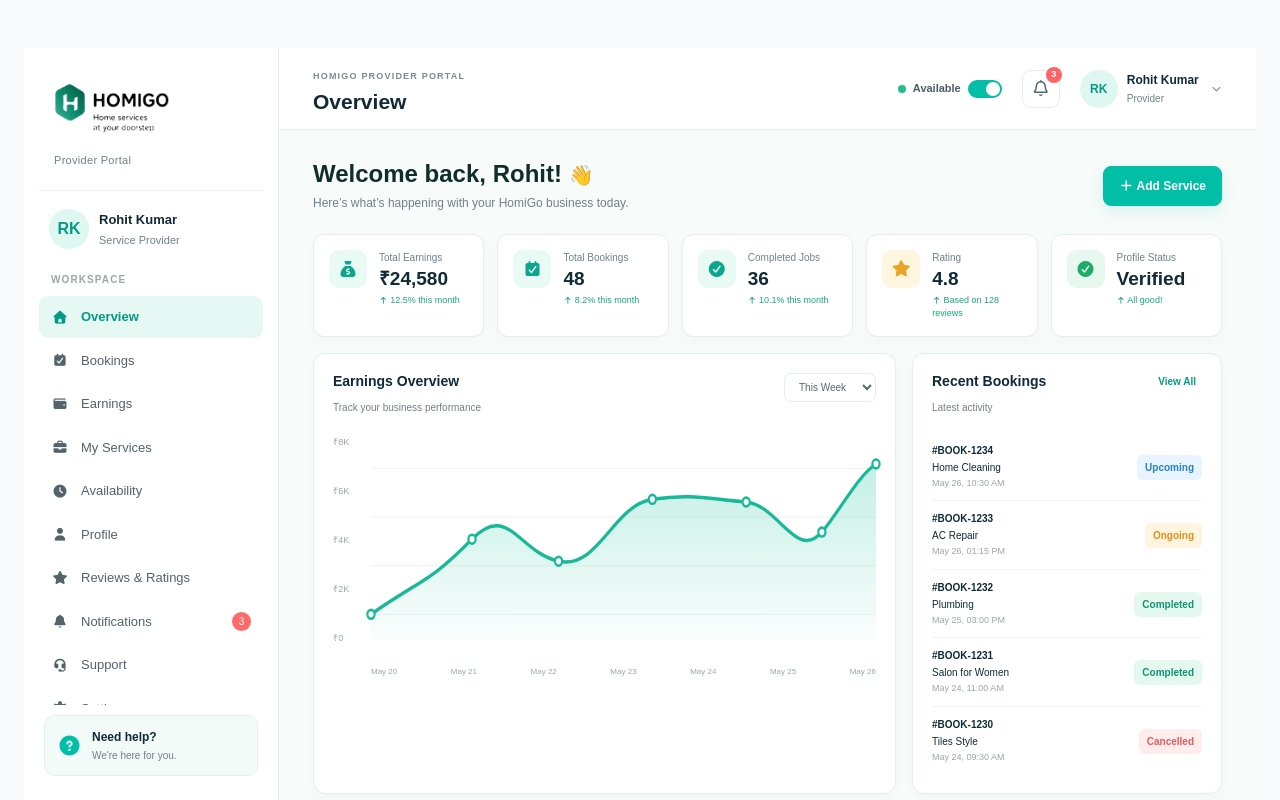
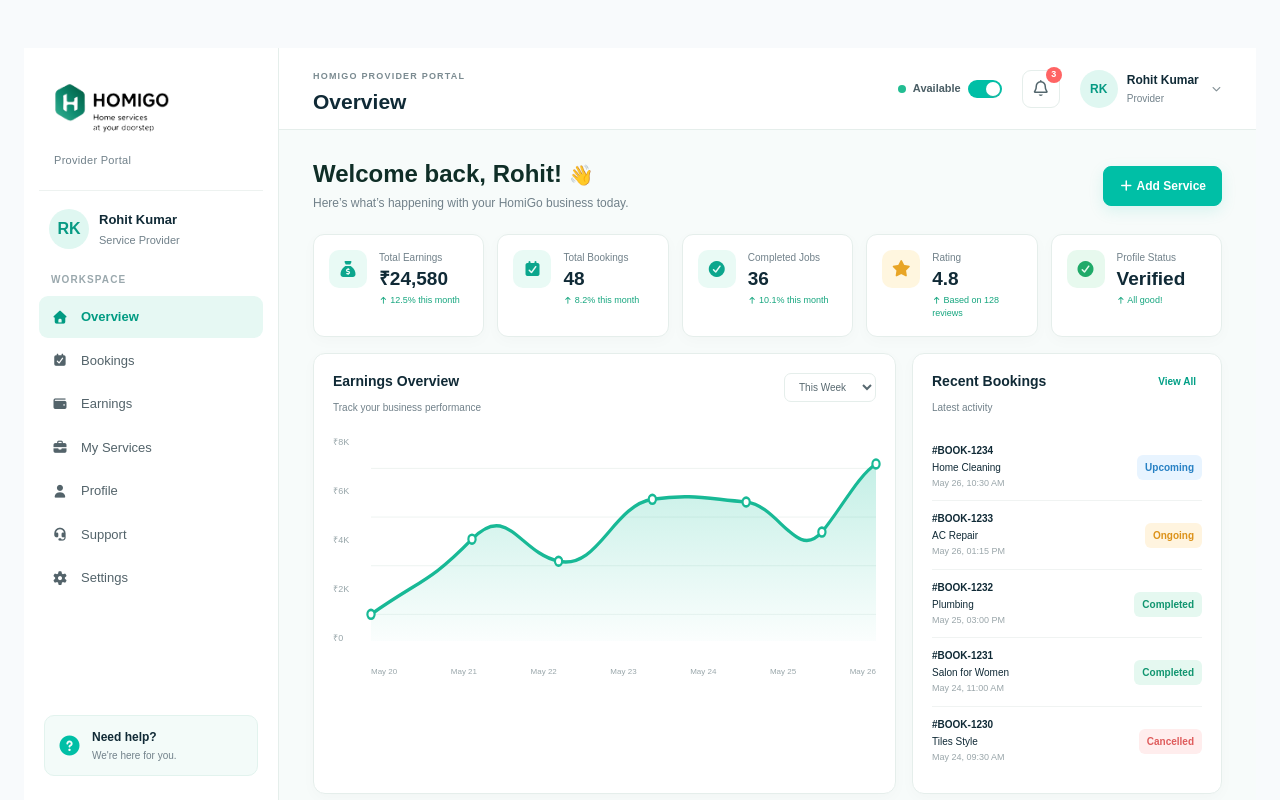
Before and after one commit to Oilia-basu/HomiGo, a React (Vite) app in the folder frontend/: page /provider in a window 1280 px wide. Shown: the top 800 px of the page. Built offline with nearby package versions, Linux system fonts and the light colour scheme.

Commit message:
Update service provider dashboard

```diff
--- a/frontend/src/landing_Page/serviceprovider/ServiceProviderPage.jsx
+++ b/frontend/src/landing_Page/serviceprovider/ServiceProviderPage.jsx
@@ -6,10 +6,7 @@ const menuItems = [
     { id: "bookings", label: "Bookings", icon: "fa-calendar-check" },
     { id: "earnings", label: "Earnings", icon: "fa-wallet" },
     { id: "services", label: "My Services", icon: "fa-briefcase" },
-    { id: "availability", label: "Availability", icon: "fa-clock" },
     { id: "profile", label: "Profile", icon: "fa-user" },
-    { id: "reviews", label: "Reviews & Ratings", icon: "fa-star" },
-    { id: "notifications", label: "Notifications", icon: "fa-bell", badge: 3 },
     { id: "support", label: "Support", icon: "fa-headset" },
     { id: "settings", label: "Settings", icon: "fa-gear" },
 ];
@@ -119,6 +116,7 @@ function ServiceProviderPage() {
             {mobileMenu && <button className="provider-overlay" onClick={() => setMobileMenu(false)} aria-label="Close menu" />}
 
             <main className="provider-main">
+                {activePage === "overview" && (
                 <header className="provider-topbar">
                     <button className="provider-mobile-toggle" onClick={() => setMobileMenu(true)}>
                         <i className="fa-solid fa-bars" />
@@ -135,7 +133,8 @@ function ServiceProviderPage() {
                                 <span />
                             </button>
                         </div>
-                        <div className="provider-notification-wrap">
+                        {activePage === "overview" && (
+                            <div className="provider-notification-wrap">
                             <button className="provider-icon-button" onClick={() => setShowNotifications(!showNotifications)}>
                                 <i className="fa-regular fa-bell" />
                                 <b>3</b>
@@ -149,6 +148,7 @@ function ServiceProviderPage() {
                                 </div>
                             )}
                         </div>
+                        )}
                         <div className="provider-top-user">
                             <div className="provider-avatar small">{initials}</div>
                             <div><strong>{providerName}</strong><span>Provider</span></div>
@@ -156,8 +156,10 @@ function ServiceProviderPage() {
                         </div>
                     </div>
                 </header>
+            )}
 
                 <section className="provider-content">
+                    {activePage !== "overview" && <button className="provider-mobile-toggle provider-section-mobile-toggle" onClick={() => setMobileMenu(true)} aria-label="Open menu"><i className="fa-solid fa-bars" /></button>}
                     {activePage === "overview" && (
                         <>
                             <div className="provider-welcome">
@@ -233,13 +235,7 @@ function ServiceProviderPage() {
 
                     {activePage === "services" && <DashboardSection title="My Services" subtitle="Manage the services, pricing and status visible to HomiGo customers."><div className="provider-service-grid">{services.map((service) => <div className="provider-service-card" key={service.name}><div className="service-card-icon"><i className="fa-solid fa-briefcase" /></div><div><h3>{service.name}</h3><p>{service.bookings} bookings this month</p><strong>{service.price}</strong></div><StatusBadge status={service.status} /><button className="provider-outline-btn">Edit Service</button></div>)}</div></DashboardSection>}
 
-                    {activePage === "availability" && <DashboardSection title="Availability" subtitle="Set when customers can request your services."><div className="provider-panel availability-panel"><div className="availability-header"><div><h3>Service Availability</h3><p>Customers can book you during your active hours.</p></div><button onClick={() => setAvailability(!availability)} className={`availability-big-toggle ${availability ? "on" : "off"}`}><span /> {availability ? "Available for bookings" : "Currently offline"}</button></div>{["Monday","Tuesday","Wednesday","Thursday","Friday","Saturday","Sunday"].map((day) => <div className="day-row" key={day}><strong>{day}</strong><span>09:00 AM — 07:00 PM</span><i className="fa-solid fa-circle-check" /></div>)}</div></DashboardSection>}
-
                     {activePage === "profile" && <DashboardSection title="Profile" subtitle="Keep your provider profile and verification details updated."><div className="provider-profile-layout"><div className="provider-panel profile-card"><div className="large-avatar">{initials}</div><h2>{providerName}</h2><p>Professional Service Provider</p><StatusBadge status="Verified" /><button className="provider-primary-btn">Edit Profile</button></div><div className="provider-panel details-card"><h3>Professional Details</h3><div className="detail-grid"><div><span>Email</span><strong>{savedUser?.email || "provider@homigo.com"}</strong></div><div><span>Phone</span><strong>+91 98765 43210</strong></div><div><span>Service Area</span><strong>Kolkata & nearby areas</strong></div><div><span>Experience</span><strong>5+ years</strong></div><div><span>Verification</span><strong>Identity Verified ✓</strong></div><div><span>Joined HomiGo</span><strong>January 2026</strong></div></div></div></div></DashboardSection>}
-
-                    {activePage === "reviews" && <DashboardSection title="Reviews & Ratings" subtitle="See what customers say about your work."><div className="provider-review-summary"><div><strong>4.8</strong><span>★ ★ ★ ★ ★</span><small>128 total reviews</small></div><div className="rating-bars">{[[5,82],[4,12],[3,4],[2,1],[1,1]].map(([star, width]) => <div key={star}><span>{star} ★</span><div><i style={{ width: `${width}%` }} /></div><b>{width}%</b></div>)}</div></div><div className="provider-panel review-list">{["Excellent service and very professional.","Arrived on time and completed the work perfectly.","Very polite and helpful. Highly recommended!"].map((text,i)=><div className="review-row" key={i}><div className="review-avatar">{["AS","PM","RK"][i]}</div><div><strong>{["Ananya S.","Priya M.","Rahul K."][i]}</strong><span>★★★★★</span><p>{text}</p></div></div>)}</div></DashboardSection>}
-
-                    {activePage === "notifications" && <DashboardSection title="Notifications" subtitle="Stay updated about bookings, payments and HomiGo announcements."><div className="provider-panel notification-list">{["New booking request for Home Cleaning","Your weekly payout of ₹8,450 has been processed","You received a 5-star review from Ananya S.","Complete your provider profile to unlock more opportunities"].map((text,i)=><div key={text}><i className={`fa-solid ${["fa-calendar-check","fa-wallet","fa-star","fa-user-check"][i]}`} /><div><strong>{text}</strong><span>{i+1} hour{i === 0 ? "" : "s"} ago</span></div></div>)}</div></DashboardSection>}
 
                     {activePage === "support" && <DashboardSection title="Support" subtitle="Need help? Raise a ticket and our team will get back to you."><div className="support-cards"><div className="provider-panel support-card"><i className="fa-solid fa-headset" /><h3>Provider Support</h3><p>Get help with bookings, payments or account issues.</p><button className="provider-primary-btn">Raise a Ticket</button></div><div className="provider-panel support-card"><i className="fa-regular fa-circle-question" /><h3>Help Center</h3><p>Find quick answers to common provider questions.</p><button className="provider-outline-btn">Browse Help</button></div></div></DashboardSection>}
 
```
Also changed, not shown: frontend/src/landing_Page/serviceprovider/ServiceProviderPage.css.
